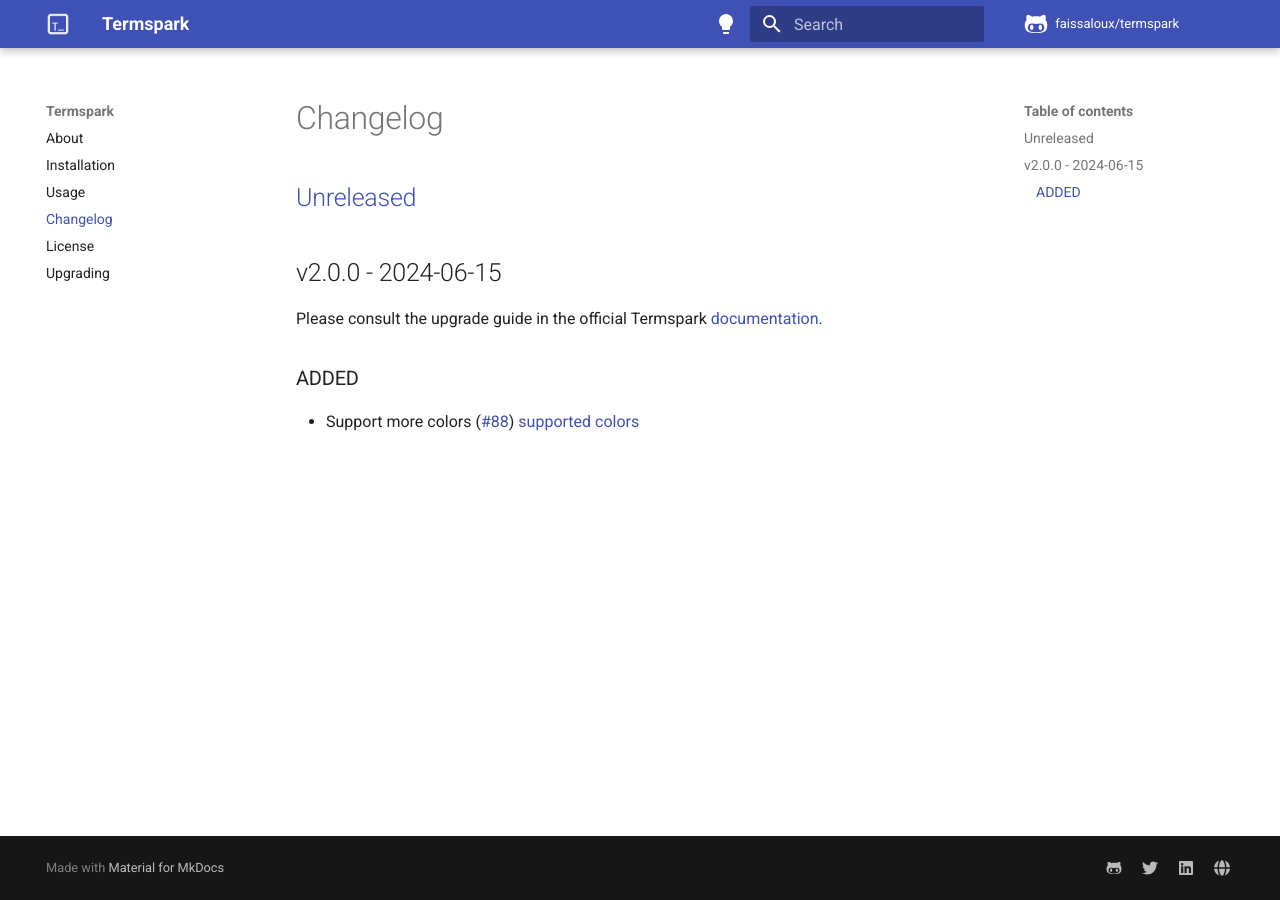
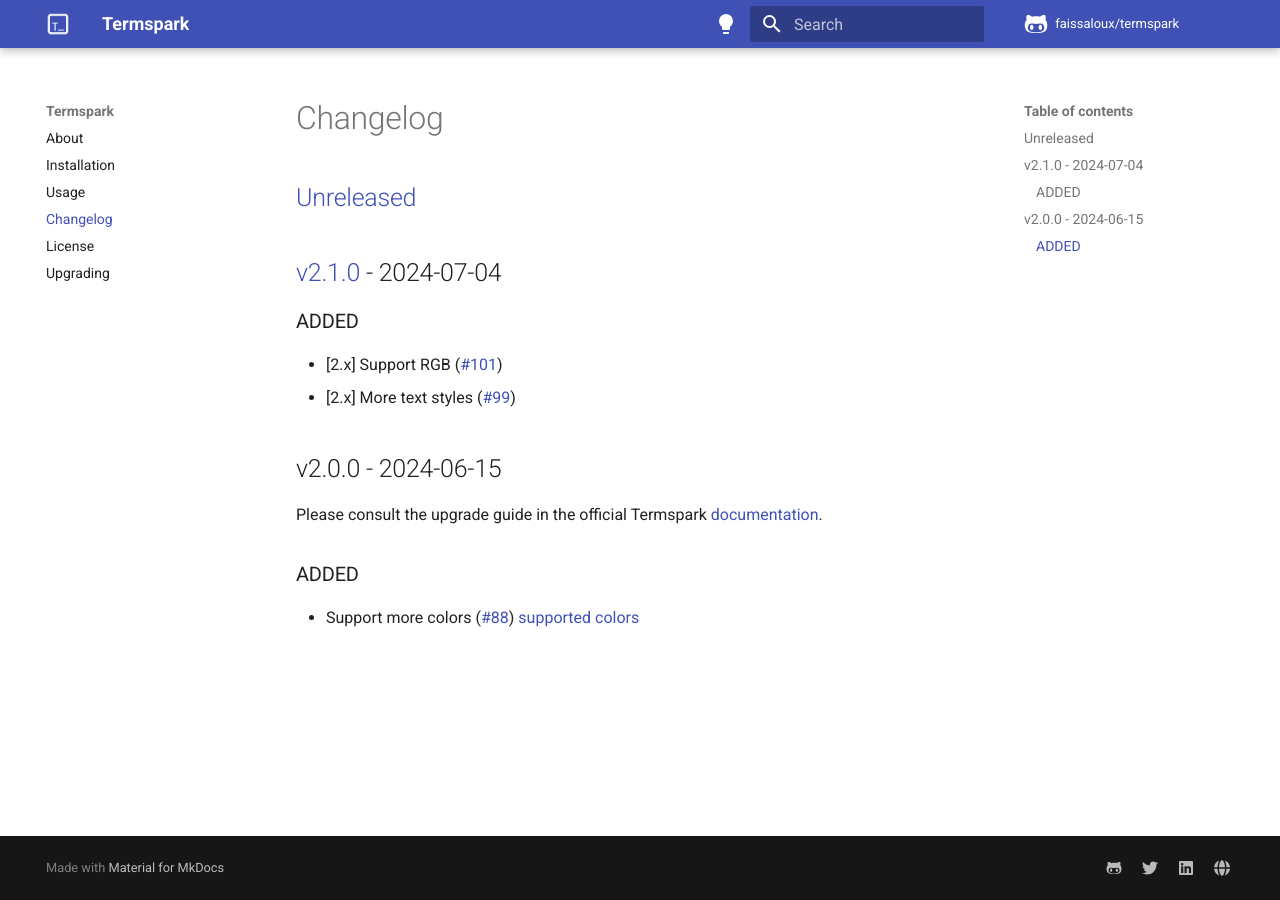
Before and after one commit to faissaloux/termspark, an MkDocs documentation site: the page built from docs/changelog.md, in a window 1280 px wide. Built offline with MkDocs 1.6.1 and Material for MkDocs 9.7.7, drawn with Linux system fonts in a browser that asks for light colours; comment, search, counter and statistics services are not loaded; the version menu is left out.

Commit message:
release:2.1.0

```diff
--- a/docs/changelog.md
+++ b/docs/changelog.md
@@ -1,4 +1,9 @@
-## [Unreleased](https://github.com/faissaloux/termspark/compare/v2.0.0...2.x)
+## [Unreleased](https://github.com/faissaloux/termspark/compare/v2.1.0...2.x)
+
+## [v2.1.0](https://github.com/faissaloux/termspark/compare/v2.0.0...v2.1.0) - 2024-07-04
+### ADDED
+- [2.x] Support RGB ([#101](https://github.com/faissaloux/termspark/pull/101))
+- [2.x] More text styles ([#99](https://github.com/faissaloux/termspark/pull/99))
 
 ## v2.0.0 - 2024-06-15
 Please consult the upgrade guide in the official Termspark [documentation](https://termspark.faissaloux.com/2.x/upgrading).
--- a/setup.cfg
+++ b/setup.cfg
@@ -1,6 +1,6 @@
 [metadata]
 name = termspark
-version = 2.0.0
+version = 2.1.0
 author = Faissal Wahabali
 author_email = contact@faissaloux.com
 description = Takes control of terminal
```
Also changed, not shown: CHANGELOG.md (+6 -1 lines).
